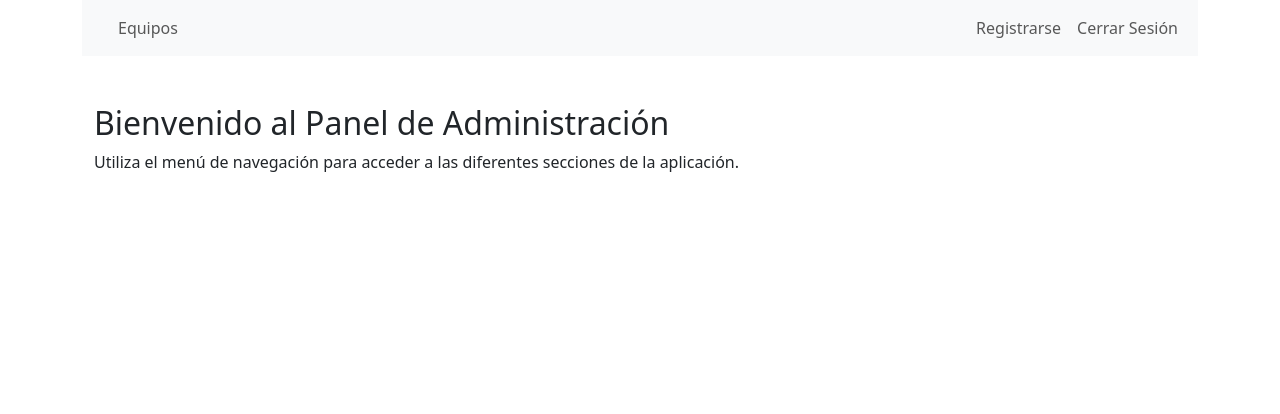
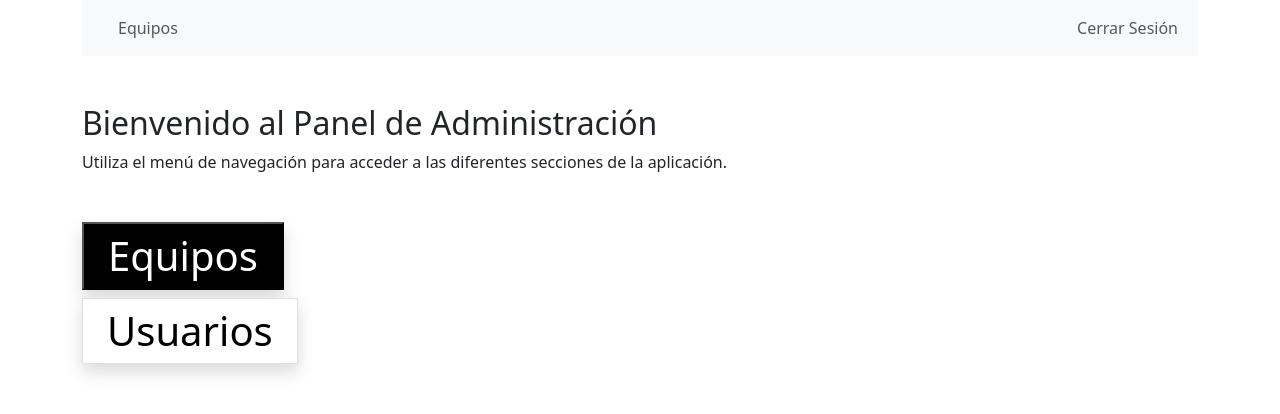
Before and after one commit to Diego581/ecommerce-celulares, a React (Create React App) app: page / in a window 1280 px wide. Shown: the top 414 px of the page. Built offline with nearby package versions, Linux system fonts and the light colour scheme; sample sign-in values are in the browser's storage.

Commit message:
finished

```diff
--- a/src/components/EquipoList.jsx
+++ b/src/components/EquipoList.jsx
@@ -29,9 +29,11 @@ const EquipoList = () => {
   return (
     <div className="container mx-auto p-6">
       <h2 className="text-3xl font-bold text-center text-black mb-6">Lista de Equipos</h2>
-      <button className="bg-white text-gray-800 border border-gray-300 rounded-lg px-4 py-2 shadow hover:bg-gray-200 transition duration-150 ease-in-out">
-        <Link to={`/create_equipo`}>Agregar equipo</Link>
+      <button className="bg-white text-black text-gray-800 border border-gray-300 rounded-lg px-4 py-2 shadow hover:bg-gray-200 transition duration-150 ease-in-out">
+        <Link className='text-decoration-none text-black' to={`/create_equipo`}>Agregar equipo</Link>
       </button>
+      <br />
+      <br />
       <div className="bg-white rounded-lg shadow-lg p-4">
         <table className="min-w-full divide-y divide-gray-200">
           <thead className="bg-gray-100">
@@ -39,7 +41,6 @@ const EquipoList = () => {
               <th className="py-3 px-5 text-left text-sm font-medium text-gray-800">ID</th>
               <th className="py-3 px-5 text-left text-sm font-medium text-gray-800">Nombre</th>
               <th className="py-3 px-5 text-left text-sm font-medium text-gray-800">Costo</th>
-              <th className="py-3 px-5 text-left text-sm font-medium text-gray-800">Acciones</th>
             </tr>
           </thead>
           <tbody className="bg-white divide-y divide-gray-200">
@@ -56,13 +57,15 @@ const EquipoList = () => {
                 <td className="py-4 px-5 text-sm text-gray-700">
                   <button
                     onClick={() => navigate(`/equipos/${equipo.id}`)}
-                    className="bg-yellow-500 hover:bg-yellow-600 text-black px-3 py-1 rounded mr-2"
+                    className="bg-white text-black text-gray-800 border border-gray-300 rounded-lg px-4 py-2 shadow hover:bg-gray-200 transition duration-150 ease-in-out"
                   >
                     Editar
                   </button>
+                  </td>
+                  <td>
                   <button
                     onClick={() => handleDelete(equipo.id)}
-                    className="bg-red-500 hover:bg-red-600 text-black px-3 py-1 rounded"
+                    className="bg-black text-white rounded-lg px-4 py-2 shadow hover:bg-gray-800 transition duration-150 ease-in-out"
                   >
                     Eliminar
                   </button>
--- a/src/components/Navbar.jsx
+++ b/src/components/Navbar.jsx
@@ -54,9 +54,9 @@ const Navbar = () => {
                         </li>}
                     </ul>
                     <ul className="navbar-nav">
-                        <li className="nav-item">
+                       { token ? <div/> : <li className="nav-item">
                             <Link className="nav-link" to="/register">Registrarse</Link>
-                        </li>
+                        </li>}
                         {token ? (
                             <li className="nav-item">
                                 <button className="nav-link btn btn-link" onClick={handleLogout}>Cerrar Sesión</button>
--- a/src/components/userList.jsx
+++ b/src/components/userList.jsx
@@ -47,7 +47,6 @@ const UserList = () => {
               <th className="py-3 px-5 text-left text-sm font-medium text-gray-800">ID</th>
               <th className="py-3 px-5 text-left text-sm font-medium text-gray-800">Username</th>
               <th className="py-3 px-5 text-left text-sm font-medium text-gray-800">Rol</th>
-              <th className="py-3 px-5 text-left text-sm font-medium text-gray-800">Acciones</th>
             </tr>
           </thead>
           <tbody className="bg-white divide-y divide-gray-200">
@@ -57,11 +56,13 @@ const UserList = () => {
                 <td className="py-4 px-5 text-sm text-gray-700">{user.username}</td>
                 <td className="py-4 px-5 text-sm text-gray-700">{user.rol}</td>
                 <td className="py-4 px-5 flex space-x-2">
-                  <button className="bg-white text-gray-800 border border-gray-300 rounded-lg px-4 py-2 shadow hover:bg-gray-200 transition duration-150 ease-in-out">
-                    <Link to={`/users/${user.id}`} >Editar</Link>
+                  <button className="bg-white text-black text-gray-800 border border-gray-300 rounded-lg px-4 py-2 shadow hover:bg-gray-200 transition duration-150 ease-in-out">
+                    <Link className='text-decoration-none text-black' to={`/users/${user.id}`} >Editar</Link>
                   </button>
+                  </td>
+                  <td>
                   <button onClick={() => deleteUser(user.id)} className="bg-black text-white rounded-lg px-4 py-2 shadow hover:bg-gray-800 transition duration-150 ease-in-out">
-                  <Link>Eliminar</Link>
+                  <Link className='text-decoration-none text-white'>Eliminar</Link>
                   </button>
                 </td>
               </tr>
--- a/src/pages/Dashboard.jsx
+++ b/src/pages/Dashboard.jsx
@@ -1,10 +1,19 @@
 import React from 'react';
+import { Link, useNavigate } from 'react-router-dom'
+const Dashboard = () => {
+const navigate = useNavigate();
 
-const Dashboard = () => {
     return (
-        <div className="container mt-5">
-            <h2>Bienvenido al Panel de Administración</h2>
-            <p>Utiliza el menú de navegación para acceder a las diferentes secciones de la aplicación.</p>
+        <div>
+            <div className="mt-5">
+                <h2>Bienvenido al Panel de Administración</h2>
+                <p>Utiliza el menú de navegación para acceder a las diferentes secciones de la aplicación.</p>
+            </div>
+            <br />
+            <div className=' mt-2'>
+            <h1> <button className='bg-black text-white rounded-lg px-4 py-2 shadow hover:bg-gray-800 transition duration-150 ease-in-out'><Link className="nav-link" to="/equipos">Equipos</Link> </button></h1>
+            <h1> <button className='bg-white text-black text-gray-800 border border-gray-300 rounded-lg px-4 py-2 shadow hover:bg-gray-200 transition duration-150 ease-in-out'><Link className="nav-link" to="/users">Usuarios</Link> </button></h1>
+            </div>
         </div>
     );
 };
```
